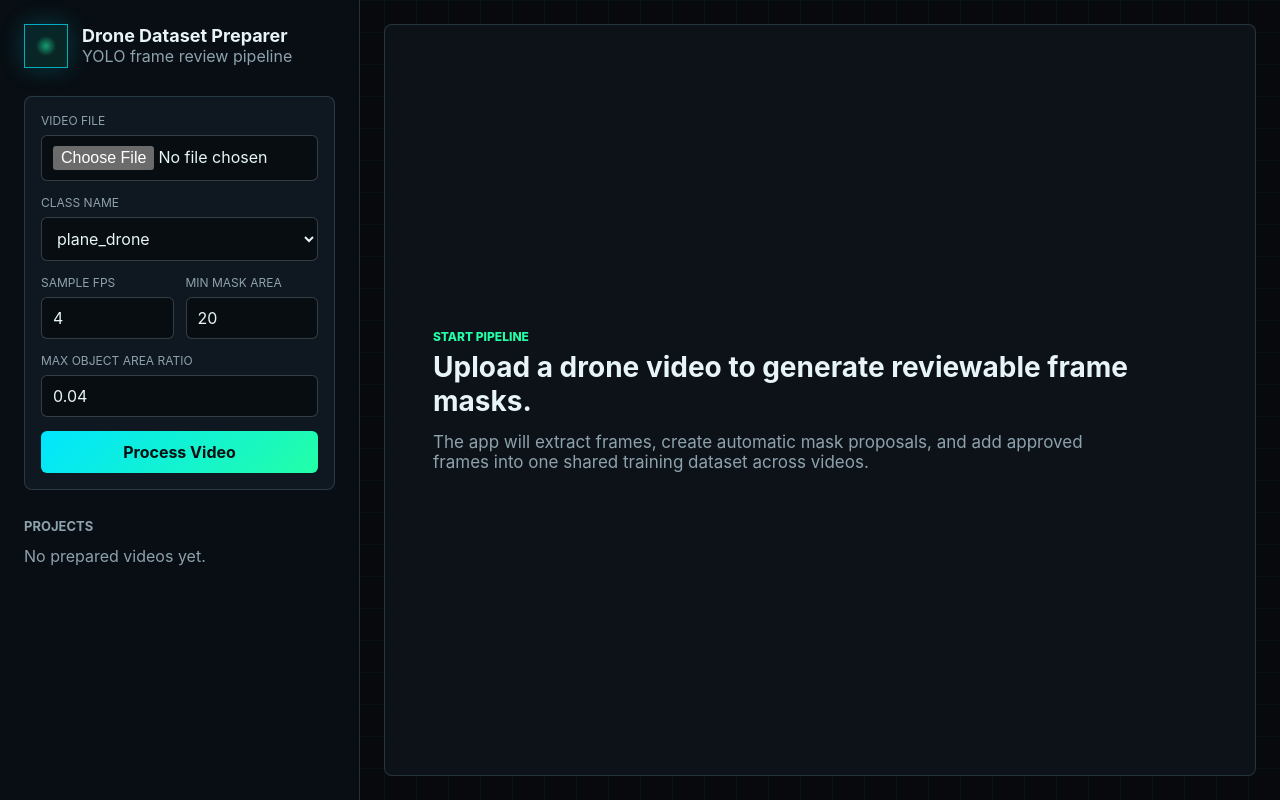
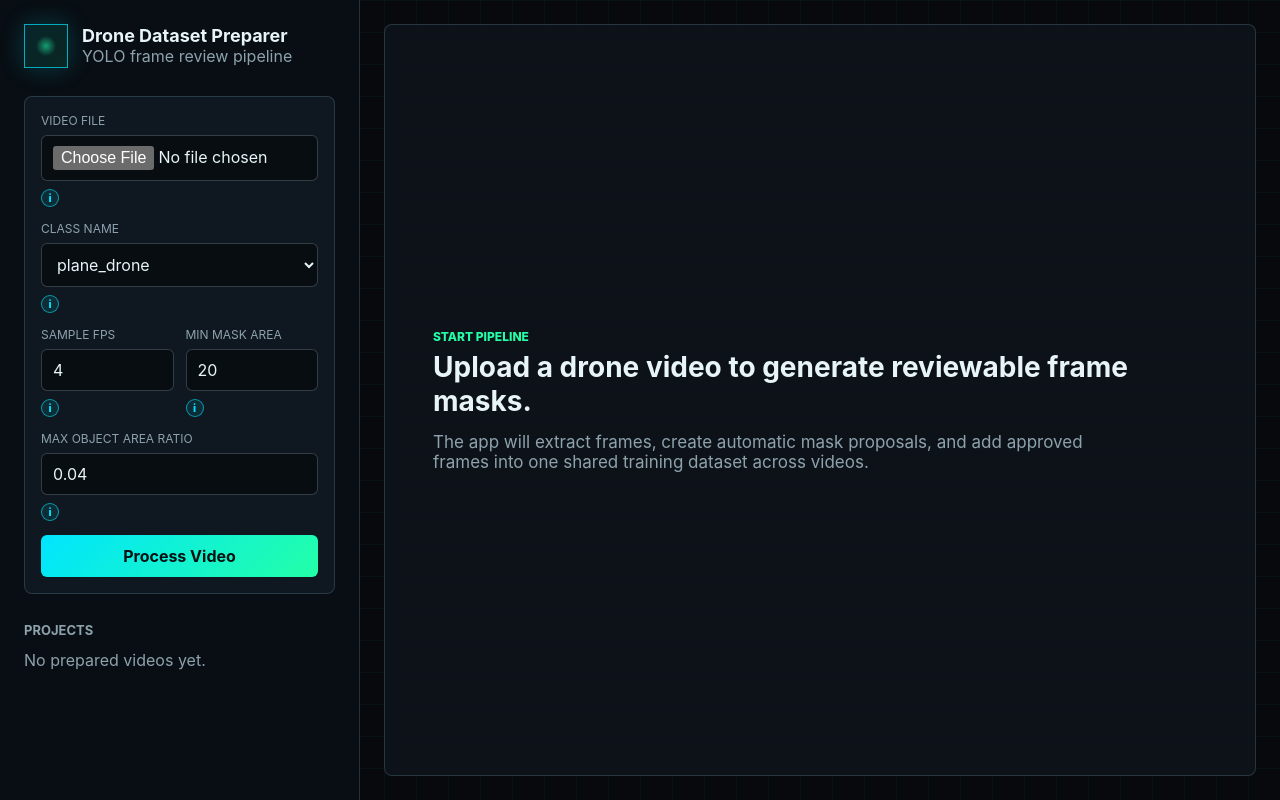
Before and after one commit to comsompom/vozhyk, a Flask app: page / in a window 1280 px wide. Run offline with Flask 3, Linux system fonts and the light colour scheme.

Commit message:
update dataset ui

```diff
--- a/dataset_preparer/static/styles.css
+++ b/dataset_preparer/static/styles.css
@@ -79,6 +79,7 @@ p {
 .muted,
 .field span,
 .project-link small,
+.stats small,
 #frame-meta {
   color: var(--muted);
 }
@@ -117,6 +118,7 @@ select {
   display: grid;
   grid-template-columns: 1fr 1fr;
   gap: 12px;
+  align-items: start;
 }
 
 button {
@@ -127,6 +129,78 @@ button {
   color: #041012;
   cursor: pointer;
   font-weight: 700;
+}
+
+.info-dot {
+  position: relative;
+  display: inline-grid;
+  place-items: center;
+  width: 18px;
+  height: 18px;
+  min-height: 18px;
+  margin-top: 1px;
+  padding: 0;
+  border: 1px solid rgba(0, 229, 255, 0.6);
+  border-radius: 50%;
+  background: rgba(0, 229, 255, 0.1);
+  color: var(--cyan);
+  font-size: 11px;
+  line-height: 1;
+  font-weight: 800;
+}
+
+.info-dot::after {
+  content: attr(data-help);
+  position: absolute;
+  left: 0;
+  bottom: calc(100% + 8px);
+  z-index: 20;
+  width: min(260px, calc(100vw - 48px));
+  padding: 9px 10px;
+  border: 1px solid rgba(0, 229, 255, 0.35);
+  border-radius: 6px;
+  background: #081018;
+  color: var(--text);
+  box-shadow: 0 12px 28px rgba(0, 0, 0, 0.38);
+  font-size: 12px;
+  line-height: 1.35;
+  font-weight: 500;
+  text-align: left;
+  text-transform: none;
+  pointer-events: none;
+  opacity: 0;
+  transform: translateY(4px);
+  transition: opacity 120ms ease, transform 120ms ease;
+}
+
+.info-dot::before {
+  content: "";
+  position: absolute;
+  left: 6px;
+  bottom: calc(100% + 3px);
+  z-index: 21;
+  width: 8px;
+  height: 8px;
+  border-right: 1px solid rgba(0, 229, 255, 0.35);
+  border-bottom: 1px solid rgba(0, 229, 255, 0.35);
+  background: #081018;
+  pointer-events: none;
+  opacity: 0;
+  transform: rotate(45deg) translateY(4px);
+  transition: opacity 120ms ease, transform 120ms ease;
+}
+
+.info-dot:hover::after,
+.info-dot:focus-visible::after,
+.info-dot:hover::before,
+.info-dot:focus-visible::before {
+  opacity: 1;
+  transform: translateY(0);
+}
+
+.info-dot:focus-visible {
+  outline: 2px solid rgba(35, 255, 167, 0.55);
+  outline-offset: 2px;
 }
 
 .primary-button,
@@ -199,6 +273,7 @@ button {
 .stats span {
   display: grid;
   min-width: 86px;
+  max-width: 132px;
   padding: 10px 12px;
   border: 1px solid var(--line);
   border-radius: 6px;
@@ -211,6 +286,13 @@ button {
 .stats strong {
   color: var(--text);
   font-size: 22px;
+}
+
+.stats small {
+  margin-top: 2px;
+  font-size: 10px;
+  line-height: 1.25;
+  text-transform: none;
 }
 
 .review-layout {
@@ -276,6 +358,10 @@ canvas {
   flex-wrap: wrap;
   gap: 10px;
   margin-top: 14px;
+}
+
+.action-info {
+  margin-top: 9px;
 }
 
 .hidden {
--- a/dataset_preparer/templates/index.html
+++ b/dataset_preparer/templates/index.html
@@ -21,6 +21,7 @@
           <label class="field">
             <span>Video file</span>
             <input type="file" name="video" accept="video/*" required>
+            <button class="info-dot" type="button" aria-label="Video file help" data-help="Choose one source video. The app will split it into review images and keep approved frames in the shared master dataset.">i</button>
           </label>
           <label class="field">
             <span>Class name</span>
@@ -28,22 +29,26 @@
               <option value="plane_drone" selected>plane_drone</option>
               <option value="drone">drone</option>
             </select>
+            <button class="info-dot" type="button" aria-label="Class name help" data-help="Use plane_drone for your current iPhone model flow. It exports as YOLO class ID 3.">i</button>
           </label>
           <div class="grid-fields">
             <label class="field">
               <span>Sample FPS</span>
               <input type="number" name="sample_fps" value="4" min="0.2" max="30" step="0.2">
+              <button class="info-dot" type="button" aria-label="Sample FPS help" data-help="How many images to extract per second. Use 2-5 for most drone videos; higher creates more review work.">i</button>
             </label>
             <label class="field">
               <span>Min mask area</span>
               <input type="number" name="min_area" value="20" min="1" step="1">
+              <button class="info-dot" type="button" aria-label="Min mask area help" data-help="Smallest automatic motion blob accepted as a drone proposal. Raise it to ignore tiny noise; lower it for far drones.">i</button>
             </label>
           </div>
           <label class="field">
             <span>Max object area ratio</span>
             <input type="number" name="max_area_ratio" value="0.04" min="0.001" max="0.5" step="0.001">
+            <button class="info-dot" type="button" aria-label="Max object area ratio help" data-help="Largest allowed proposal as part of the full image. Keep near 0.02-0.06 for small flying objects; lower it if large false masks appear.">i</button>
           </label>
-          <button class="primary-button" type="submit">Process Video</button>
+          <button class="primary-button" type="submit" title="Upload the selected video, extract frames, and create automatic mask proposals.">Process Video</button>
         </form>
 
         <section class="projects">
@@ -67,37 +72,38 @@
               <h2>{{ active_project.name }}</h2>
             </div>
             <div class="stats">
-              <span><strong id="stat-total">0</strong>Total</span>
-              <span><strong id="stat-approved">0</strong>Approved</span>
-              <span><strong id="stat-rejected">0</strong>Rejected</span>
-              <span><strong id="stat-masked">0</strong>Masked</span>
-              <span><strong id="stat-master">0</strong>Dataset</span>
+              <span title="Frames extracted from the currently open video."><strong id="stat-total">0</strong>Total<small>current video frames</small></span>
+              <span title="Frames approved in the currently open video."><strong id="stat-approved">0</strong>Approved<small>added to dataset</small></span>
+              <span title="Frames rejected in the currently open video."><strong id="stat-rejected">0</strong>Rejected<small>not exported</small></span>
+              <span title="Frames with an automatic or manual mask proposal."><strong id="stat-masked">0</strong>Masked<small>has label data</small></span>
+              <span title="Approved frames accumulated across all processed videos."><strong id="stat-master">0</strong>Dataset<small>all videos total</small></span>
             </div>
           </header>
 
           <div class="review-layout">
             <section class="viewer">
               <div class="viewer-toolbar">
-                <button class="icon-button" id="prev-frame" title="Previous frame" type="button">‹</button>
+                <button class="icon-button" id="prev-frame" title="Show the previous extracted frame." type="button">‹</button>
                 <div>
                   <strong id="frame-title">Frame</strong>
                   <span id="frame-meta"></span>
                 </div>
-                <button class="icon-button" id="next-frame" title="Next frame" type="button">›</button>
+                <button class="icon-button" id="next-frame" title="Show the next extracted frame." type="button">›</button>
               </div>
               <div class="canvas-wrap">
                 <canvas id="frame-canvas"></canvas>
               </div>
               <div class="actions">
-                <button class="draw-button" id="draw-mask" type="button">Draw Mask</button>
-                <button class="ghost-button draw-only hidden" id="undo-point" type="button">Undo Point</button>
-                <button class="save-mask-button draw-only hidden" id="save-mask" type="button">Save Mask</button>
-                <button class="ghost-button draw-only hidden" id="cancel-mask" type="button">Cancel Draw</button>
-                <button class="approve-button" id="approve-frame" type="button">Approve</button>
-                <button class="reject-button" id="reject-frame" type="button">Remove</button>
-                <button class="ghost-button" id="pending-frame" type="button">Mark Pending</button>
-                <button class="export-button" id="export-dataset" type="button">Build Master Dataset</button>
+                <button class="draw-button" id="draw-mask" type="button" title="Replace the automatic mask by clicking polygon points around the drone.">Draw Mask</button>
+                <button class="ghost-button draw-only hidden" id="undo-point" type="button" title="Remove the last point from the manual polygon.">Undo Point</button>
+                <button class="save-mask-button draw-only hidden" id="save-mask" type="button" title="Save the manual polygon as this frame's mask and bounding box.">Save Mask</button>
+                <button class="ghost-button draw-only hidden" id="cancel-mask" type="button" title="Exit manual drawing without saving changes.">Cancel Draw</button>
+                <button class="approve-button" id="approve-frame" type="button" title="Accept this frame and add or update it in the shared master dataset.">Approve</button>
+                <button class="reject-button" id="reject-frame" type="button" title="Reject this frame and remove it from the master dataset if it was previously approved.">Remove</button>
+                <button class="ghost-button" id="pending-frame" type="button" title="Keep this frame undecided and remove any approved copy from the master dataset.">Mark Pending</button>
+                <button class="export-button" id="export-dataset" type="button" title="Export all approved frames accumulated from all videos into YOLO train/val/test folders.">Build Master Dataset</button>
               </div>
+              <button class="info-dot action-info" type="button" aria-label="Review action help" data-help="Approve saves the current frame into the master dataset. Remove excludes it. Draw Mask lets you replace the mask before approval. Build Master Dataset exports all approved frames from every video.">i</button>
               <p class="status-line" id="status-line"></p>
             </section>
 
```
Also changed, not shown: dataset_preparer/README.md.
